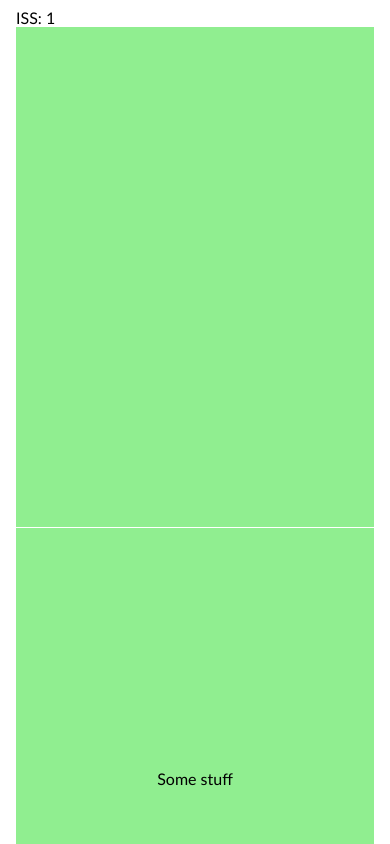
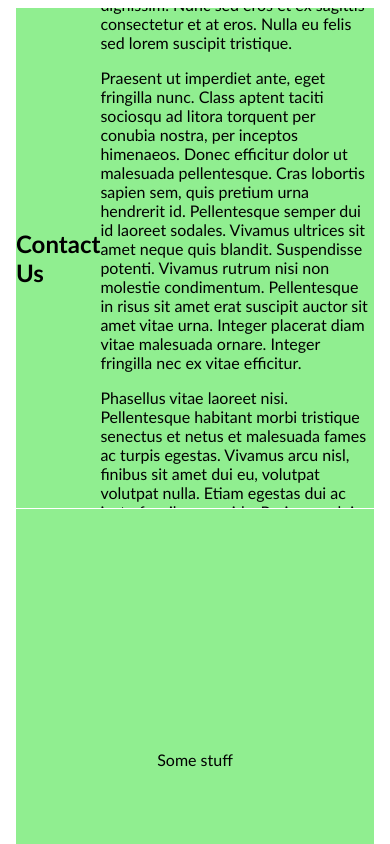
Before and after one commit to irfaanf/flexbox-is-awesome, an Angular app: page /responsiveness in a window 390 px wide. Shown: the top 844 px of the page. Built offline with nearby package versions, Linux system fonts and the light colour scheme.

Commit message:
Cleaned up ordinary responsiveness example.

```diff
--- a/src/app/responsiveness-example/responsiveness-example.component.html
+++ b/src/app/responsiveness-example/responsiveness-example.component.html
@@ -1,7 +1,6 @@
-ISS: {{ isSmallScreen ? 1 : 2 }}
-<mat-grid-list [cols]="isSmallScreen ? 1 : 2" rowHeight="500px">
+<mat-grid-list [cols]="columns" rowHeight="500px">
     <mat-grid-tile>
-        <!-- <h2>Contact Us</h2>
+        <h2>Contact Us</h2>
         <div>
             <p>
                 Suspendisse vitae dictum orci, non posuere sapien. Pellentesque nisi tortor, dictum sit amet vulputate
@@ -61,7 +60,7 @@ ISS: {{ isSmallScreen ? 1 : 2 }}
                 ullamcorper
                 iaculis fringilla.
             </p>
-        </div> -->
+        </div>
     </mat-grid-tile>
     <mat-grid-tile>
         Some stuff
--- a/src/app/responsiveness-example/responsiveness-example.component.ts
+++ b/src/app/responsiveness-example/responsiveness-example.component.ts
@@ -9,21 +9,15 @@ import { Component, OnInit } from '@angular/core';
 export class ResponsivenessExampleComponent implements OnInit {
 
   columns: number;
-  isSmallScreen: boolean = false;
 
   constructor(breakpointObserver: BreakpointObserver) {
     breakpointObserver.observe([
       '(max-width: 1000px)'
     ]).subscribe(result => {
-      this.isSmallScreen = result.matches;
-      console.log("Top");
+      this.columns = result.matches ? 1 : 2;
     });
   }
 
   ngOnInit() {
-    this.columns = 2;
-    console.log(this.columns);
-
   }
-
 }
```
